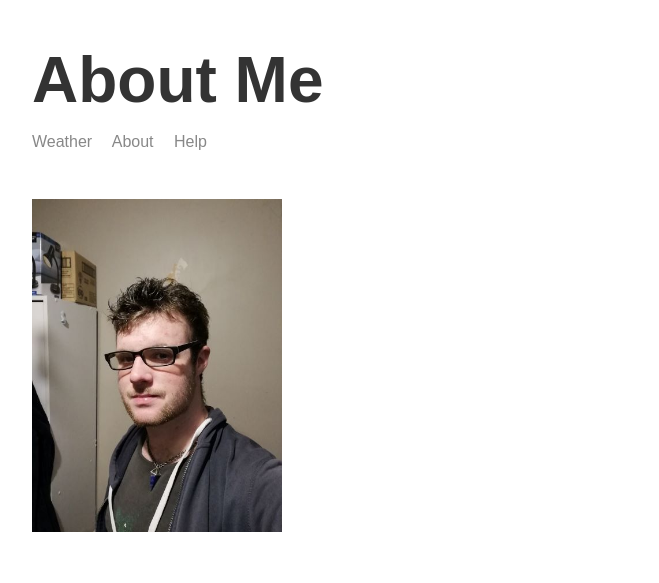
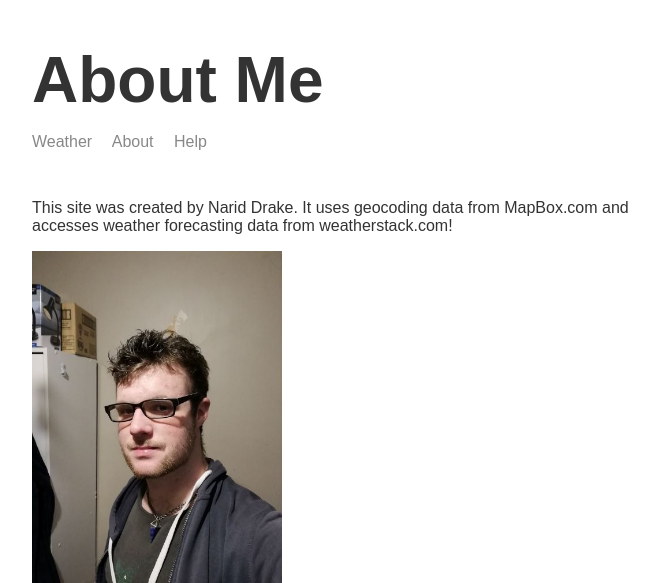
Before and after one commit to NaridDrake/Nodejs-course-weather-website, a Node server app: page /about in a window 1280 px wide. Shown: the top 583 px of the page, without its empty margins (283-942 px from the left). Run offline with Node 20, Linux system fonts and the light colour scheme; some libraries are stand-ins or nearby versions.

Commit message:
Added text to About.hbs

```diff
--- a/templates/views/about.hbs
+++ b/templates/views/about.hbs
@@ -11,6 +11,7 @@
 <body>
     <div class="main-content">
         {{>header}}
+        <p>This site was created by Narid Drake. It uses geocoding data from MapBox.com and accesses weather forecasting data from weatherstack.com!</p>
         <img src="img/pfp.jpg" class="portrait" />
     </div>
     {{>footer}}
```
